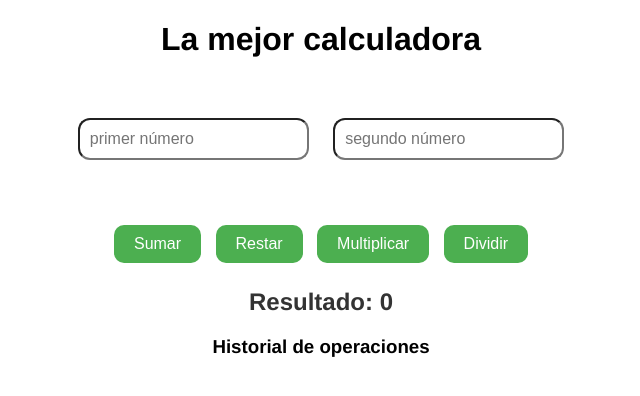
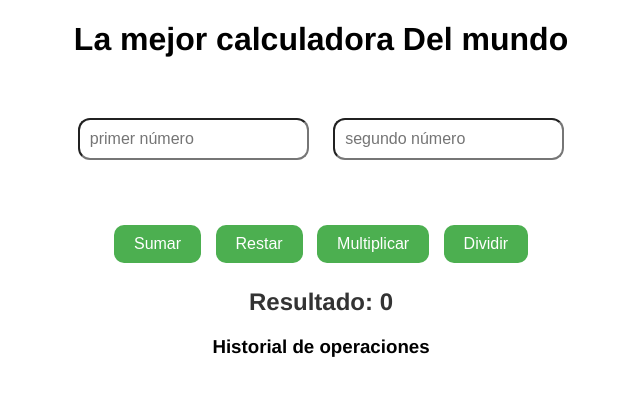
Before and after one commit to RabeloMx/Hyperblog, a plain HTML site: page calculadora.html in a window 1280 px wide. Shown: the whole page, without its empty margins (319-959 px from the left). Drawn offline with Linux system fonts and the light colour scheme.

Commit message:
Versión del titulo

```diff
--- a/calculadora.html
+++ b/calculadora.html
@@ -7,7 +7,7 @@
     <title>Calculador</title>
 </head>
 <body>
-    <h1>La mejor calculadora</h1>
+    <h1>La mejor calculadora Del mundo</h1>
 
     <section class="input-datos">
     <!-- Campos de entrada -->
```
